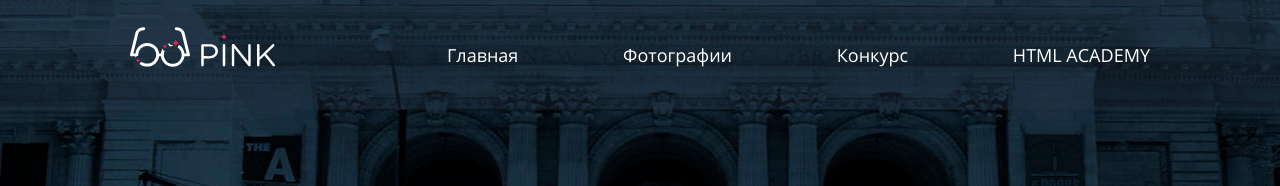
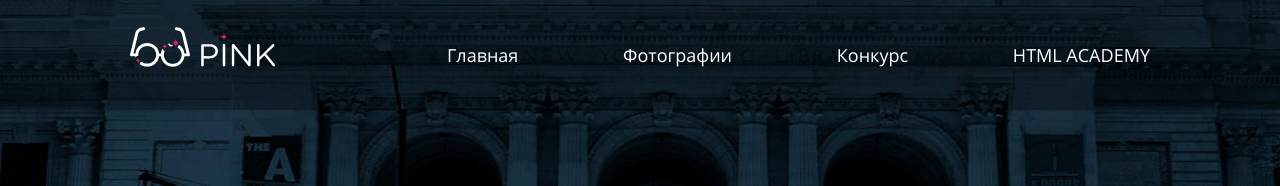
Before and after one commit to BalandinaM/Pink, a website: page source/index.html in a window 1280 px wide. Shown: the top 186 px of the page. Drawn offline with nearby package versions, Linux system fonts and the light colour scheme; files that its build step writes are made by us from their sources.

Commit message:
Бэкграунд главного меню на десктопе

```diff
--- a/source/sass/wrap-header-and-intro/header/header.scss
+++ b/source/sass/wrap-header-and-intro/header/header.scss
@@ -11,6 +11,6 @@
     padding-left: 130px;
     padding-right: 130px;
 
-    background-color: rgba($grey-basic, 0.3);
+    background-color: rgba($black, 0.3);
   }
 }
```
